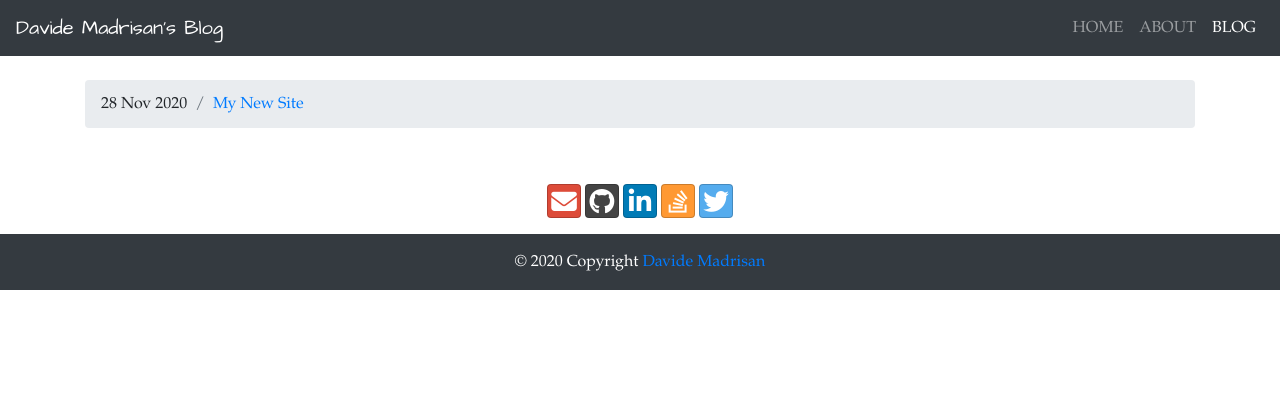
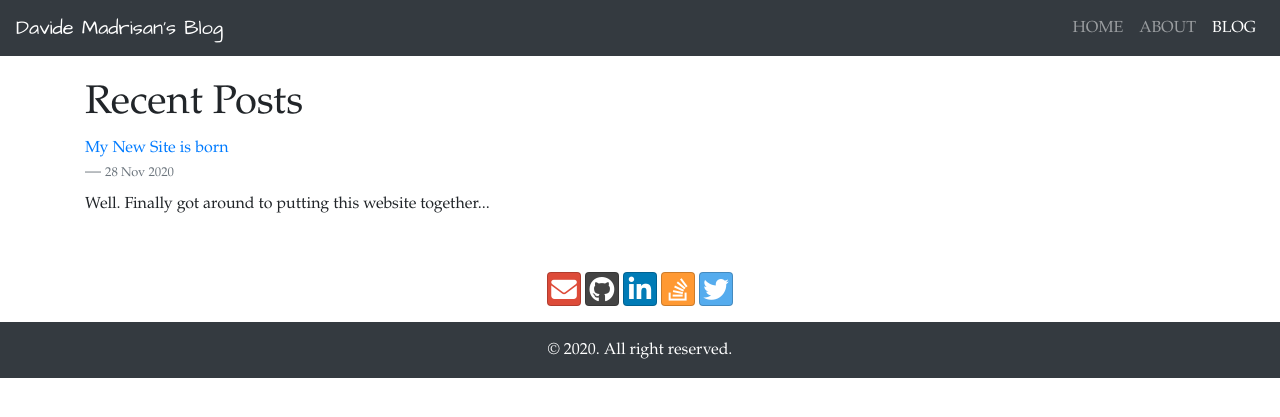
Before and after one commit to madrisan/madrisan.github.io, a Jekyll site: the page built from blog/index.html, in a window 1280 px wide. Shown: the top 417 px of the page. Built offline with Jekyll 4.4.1, drawn with Linux system fonts in a browser that asks for light colours; nearby versions of some CDN libraries.

Commit message:
Rework the blog layout
Signed-off-by: Davide Madrisan <davide.madrisan@gmail.com>

```diff
--- a/Gemfile
+++ b/Gemfile
@@ -4,4 +4,5 @@ gem 'jekyll'
 gem 'jekyll-watch'
 gem 'jemoji'
 gem 'kramdown-parser-gfm'
+gem 'mini_portile2'
 gem 'nokogiri'
--- a/_layouts/default.html
+++ b/_layouts/default.html
@@ -53,9 +53,7 @@
       </a>
     </div>
     <!-- Copyright -->
-    <div class="footer-copyright text-center text-white bg-dark py-3">© 2020 Copyright
-      <a href="https://madrisan.github.io/"> Davide Madrisan</a>
-    </div>
+    <div class="footer-copyright text-center text-white bg-dark py-3">© 2020. All right reserved.</div>
   </footer>
 
 </html>
--- a/_posts/2020-11-28-davide-madrisan-site-launched.md
+++ b/_posts/2020-11-28-davide-madrisan-site-launched.md
@@ -1,12 +1,10 @@
 ---
 layout: post
-title: "My New Site"
+title: My New Site is born
 date: 2020-11-28
 location: Nice
+summary: Well. Finally got around to putting this website together...
 ---
-
-## My new site is born
-
 Well. Finally got around to putting this website together.
 
 Powered by [Jekyll](http://jekyllrb.com) and
--- a/assets/css/blog.css
+++ b/assets/css/blog.css
@@ -1,6 +1,3 @@
-ul.posts {
-    font-size: 1em;
+a.posts {
+    font-size: 2em;
 }
-ul.posts li {
-    list-style: none;
-}
--- a/assets/css/main.css
+++ b/assets/css/main.css
@@ -19,41 +19,3 @@ body {
     font-family: 'Architects Daughter', 'Helvetica Neue', Helvetica, Arial, serif;
     font-weight: normal;
 }
-
-h1, h2, h3, h4, h5, h6 {
-  font-family: 'Architects Daughter', 'Helvetica Neue', Helvetica, Arial, serif;
-//  font-weight: normal;
-//  margin-top: 0.8em;
-//  margin-bottom: 0.5em;
-//  text-indent: 6px;
-}
-//h2:before {
-//  padding-right: 0.3em;
-//  margin-left: -1.5em;
-//  content: "//";
-//  color: #1abc9c;
-//}
-//h3:before {
-//  padding-right: 0.3em;
-//  margin-left: -2em;
-//  content: "///";
-//  color: #1abc9c;
-//}
-//h4:before {
-//  padding-right: 0.3em;
-//  margin-left: -2.8em;
-//  content: "////";
-//  color: #1abc9c;
-//}
-//h5:before {
-//  padding-right: 0.3em;
-//  margin-left: -3.2em;
-//  content: "/////";
-//  color: #1abc9c;
-//}
-//h6:before {
-//  padding-right: 0.3em;
-//  margin-left: -3.7em;
-//  content: "//////";
-//  color: #1abc9c;
-//}
--- a/blog/index.html
+++ b/blog/index.html
@@ -27,16 +27,20 @@ title: Davide Madrisan's Blog
 <div class="container pt-4">
     <div class="row">
         <div class="col">
-
-            <ul class="breadcrumb posts">
-                {% for post in site.posts %}
-                <li class="breadcrumb-item">{{ post.date | date_to_string }}</li>
-                <li class="breadcrumb-item">
-                    <a href="{{ post.url }}" title="{{ post.title }}">{{ post.title }}</a>
-                </li>
-                {% endfor %}
-            </ul>
-
+            <h1>Recent Posts</h1>
         </div>
     </div>
+    <div class="row">
+        {% for post in site.posts %}
+        <div class="col">
+            <blockquote class="blockquote">
+                <p class="mb-0"><a href="{{ post.url }}" title="{{ post.title }}">{{ post.title }}</a></p>
+              	<footer class="blockquote-footer"><small>{{ post.date | date_to_string }}</small></footer>
+		{% if post.summary %}
+		<p class="pt-2">{{ post.summary }}</p>
+		{% endif %}
+            </blockquote>
+        </div>
+        {% endfor %}
+    </div>
 </div>
```
Also changed, not shown: _layouts/post.html (+13 -7 lines), Gemfile.lock.
